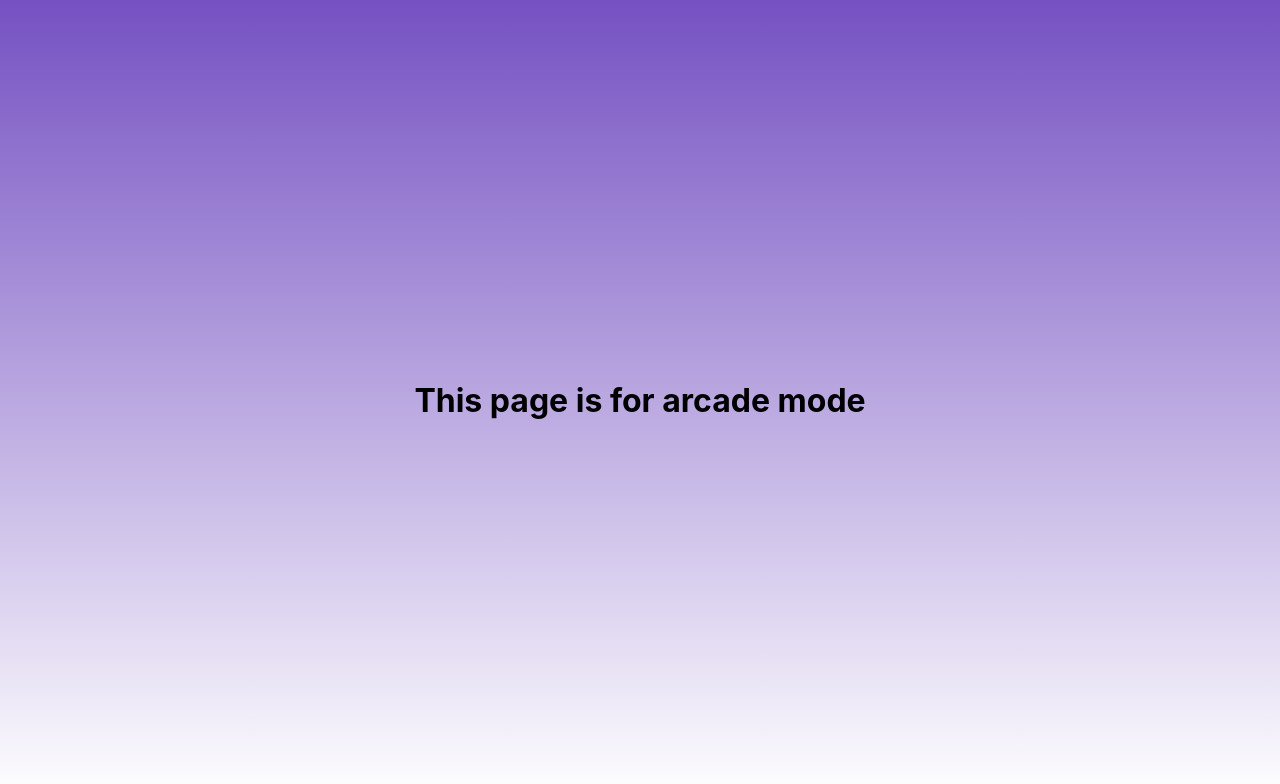
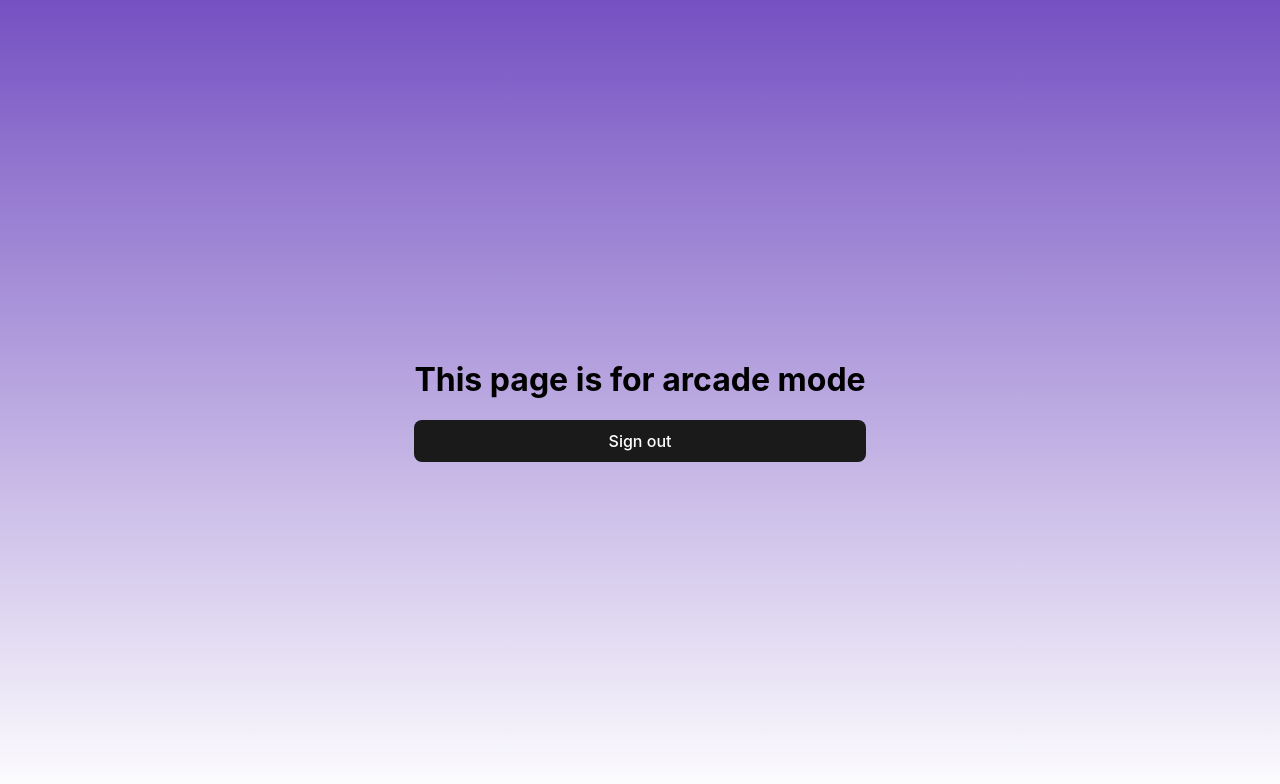
Before and after one commit to SonCaos3916151/SEPM-2025C-Project-Gesture-Type, a React (Vite) app: page / in a window 1280 px wide. Shown: the top 784 px of the page. Built offline with nearby package versions, Linux system fonts and the light colour scheme; no server answers; what @aws-amplify/ui-react, aws-amplify would draw is missing.

Commit message:
Add sign out button

```diff
--- a/src/App.tsx
+++ b/src/App.tsx
@@ -2,11 +2,15 @@
 // import type { Schema } from "../amplify/data/resource";
 // import { generateClient } from "aws-amplify/data";
 import "./App.css"; // Ensure you keep your styles if needed
+import { useAuthenticator } from '@aws-amplify/ui-react';
+
+const { signOut } = useAuthenticator();
 
 function App() {
   return (
     <main>
       <h1>This page is for arcade mode</h1>
+      <button onClick={signOut}>Sign out</button>
     </main>
   );
 }
```
